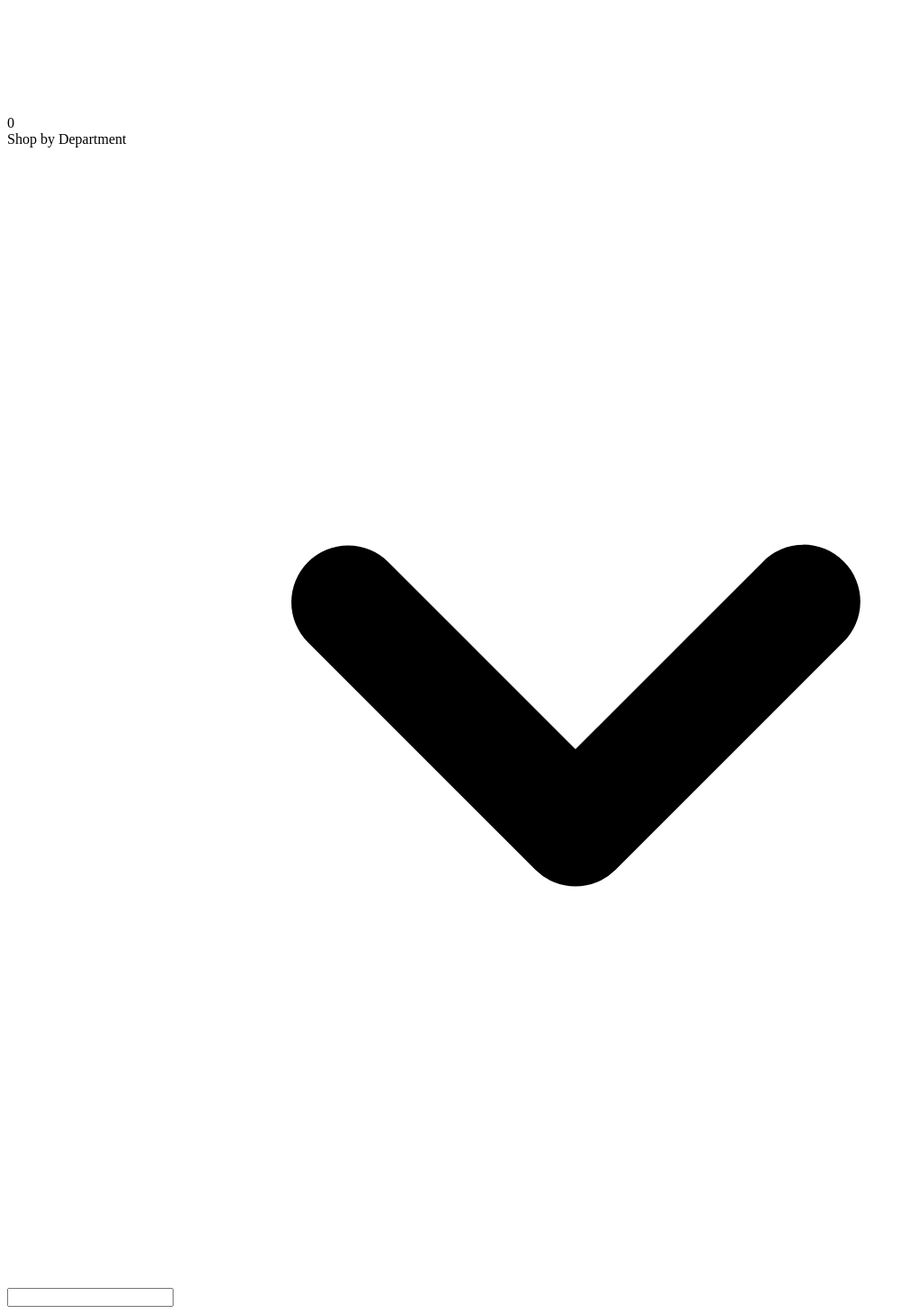
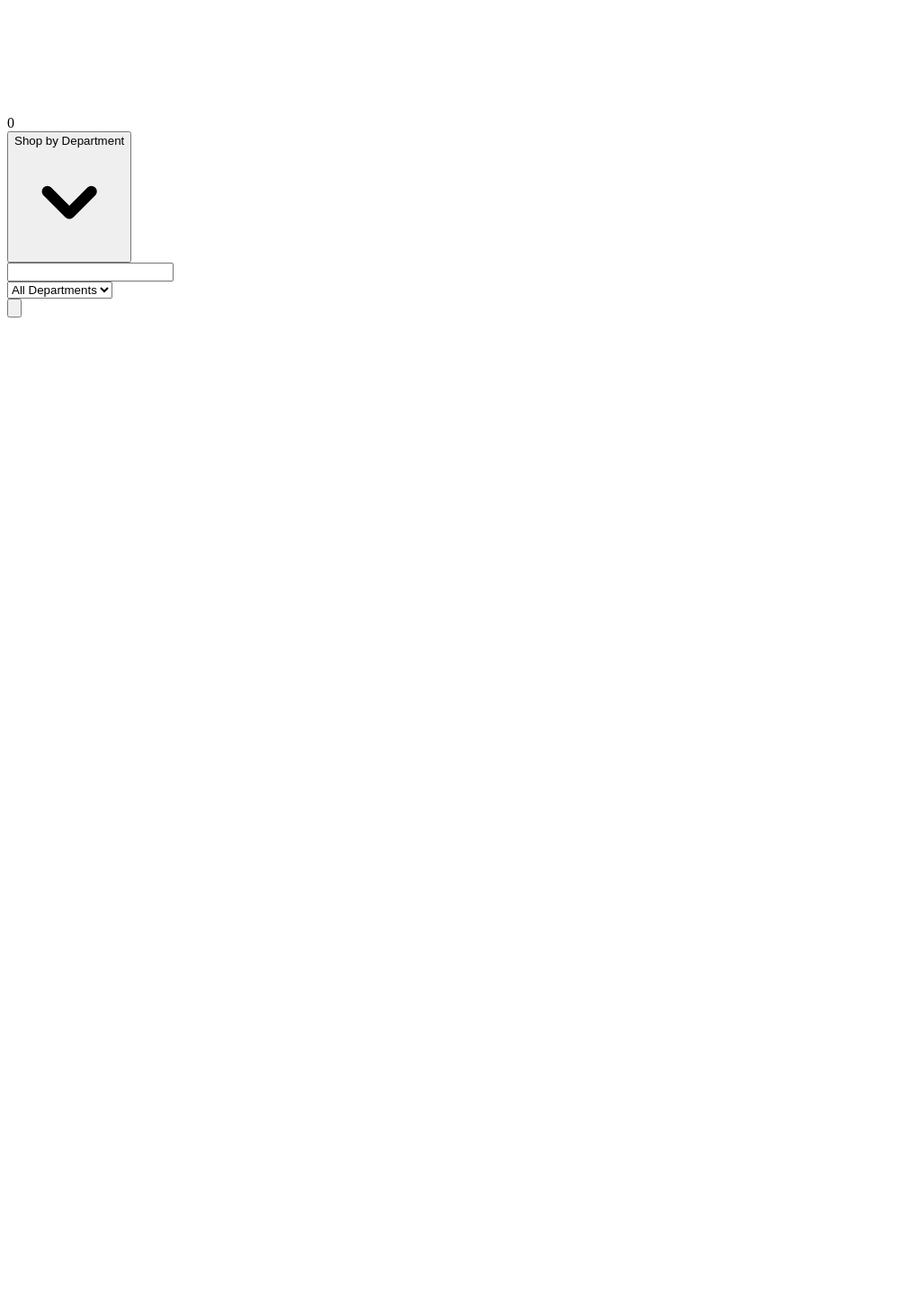
Before and after one commit to mawayalebo/takealot, a Next.js app: page / in a window 1280 px wide. Shown: the part 5119-6580 px from the top of the page at 90% size, without its empty margins (0-1012 px from the left). After the commit the page ends 5480 px from the top, so only its background shows below. Built offline with nearby package versions, Linux system fonts and the light colour scheme.

Commit message:
all departments

```diff
--- a/components/headerBottom.js
+++ b/components/headerBottom.js
@@ -1,21 +1,33 @@
-import { ChevronDownIcon } from '@heroicons/react/solid';
-
+import { ChevronDownIcon, SearchIcon } from '@heroicons/react/solid'
 const HeaderBotttom = () => {
     return (
         <div className="bg-[#0b79bf] h-20 px-[45px]">
             <div className="flex items-center py-2">
                 <div className="px-3">
-                    <div className="flex items-center p-2 bg-[#4d4d4f] rounded-t-md w-60">
+                    <button className="flex items-center p-2 bg-[#4d4d4f] rounded-t-sm w-full">
                         <span className="text-white font-semibold flex-1">Shop by Department</span>
                         <ChevronDownIcon className="h-4 text-white ml-2" />
+                    </button>
+                </div>
+                <div className="flex justify-end flex-1">
+
+                    <div className="flex items-center  flex-1 justify-end px-2">
+                        {/*search bar*/}
+                        <input type="text" name="search" id="serachbar" className="py-1 flex-1 rounded-l-sm"/>
+                        {/*select department*/}
+                        <div>
+                            <select name="" id="" className="py-1 pr-10">
+                                <option value="all departments">All Departments</option>
+                            </select>
+                        </div>
+                        {/*search button*/}
+                        <button className="flex items-center bg-[#4d4d4f] rounded-r-sm px-5 py-2">
+                            <SearchIcon className="h-4 text-white" />
+                        </button>
                     </div>
                 </div>
-                <div className="flex">
-                    {/*search bar*/}
-                    <div>
-                        <input type="search" name="search" id="serachbar" />
-                    </div>
-                </div>
+            </div>
+            <div className="">
 
             </div>
         </div>
--- a/package.json
+++ b/package.json
@@ -7,6 +7,7 @@
   },
   "dependencies": {
     "@heroicons/react": "^1.0.5",
+    "@tailwindcss/forms": "^0.3.4",
     "next": "latest",
     "react": "^17.0.2",
     "react-dom": "^17.0.2"
--- a/tailwind.config.js
+++ b/tailwind.config.js
@@ -8,5 +8,7 @@ module.exports = {
   variants: {
     extend: {},
   },
-  plugins: [],
+  plugins: [
+    require("@tailwindcss/forms")
+  ],
 }
```
Also changed, not shown: 1 other file (tests, documents, lock files or other folders).
